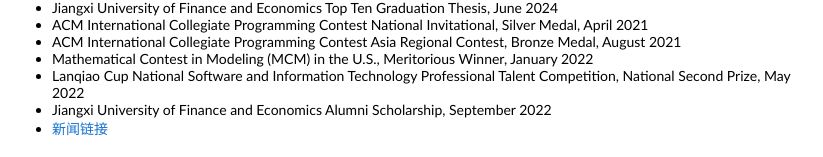
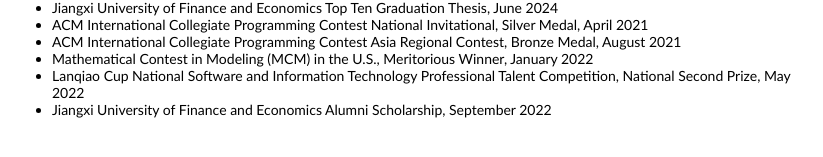
Before and after one commit to Nichaojun/Nichaojun.github.io, a plain HTML site: page index.html in a window 1280 px wide. Shown: the part 1416-1573 px from the top of the page, without its empty margins (228-1051 px from the left). Drawn offline with Linux system fonts and the light colour scheme.

Commit message:
Update index.html

```diff
--- a/index.html
+++ b/index.html
@@ -276,7 +276,6 @@ ReconDreamer enhances autonomous driving scene reconstruction by integrating wor
                 <li>Mathematical Contest in Modeling (MCM) in the U.S., Meritorious Winner, January 2022</li>
                 <li>Lanqiao Cup National Software and Information Technology Professional Talent Competition, National Second Prize, May 2022</li>
                 <li>Jiangxi University of Finance and Economics Alumni Scholarship, September 2022</li>
-                 <li><a href="https://news.jxufe.edu.cn/news-show-127413.html" target="_blank">新闻链接</a></li>
             </ul>
             </table>
 
```
